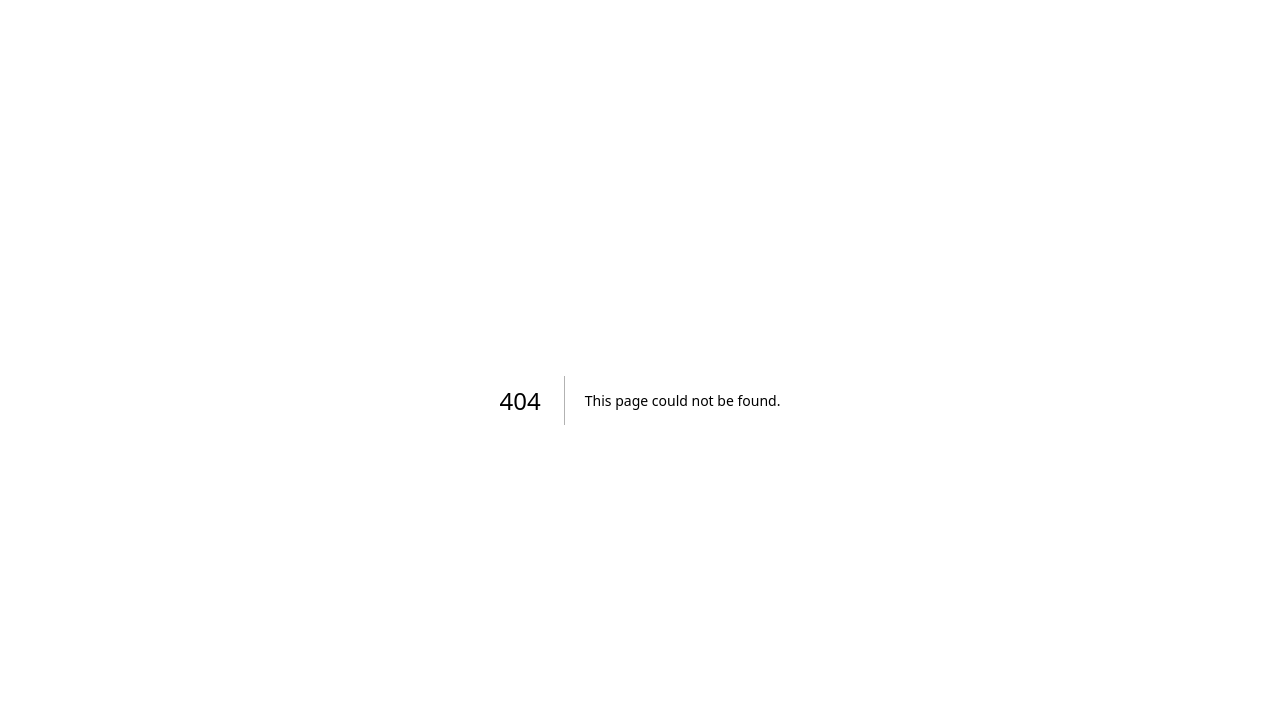
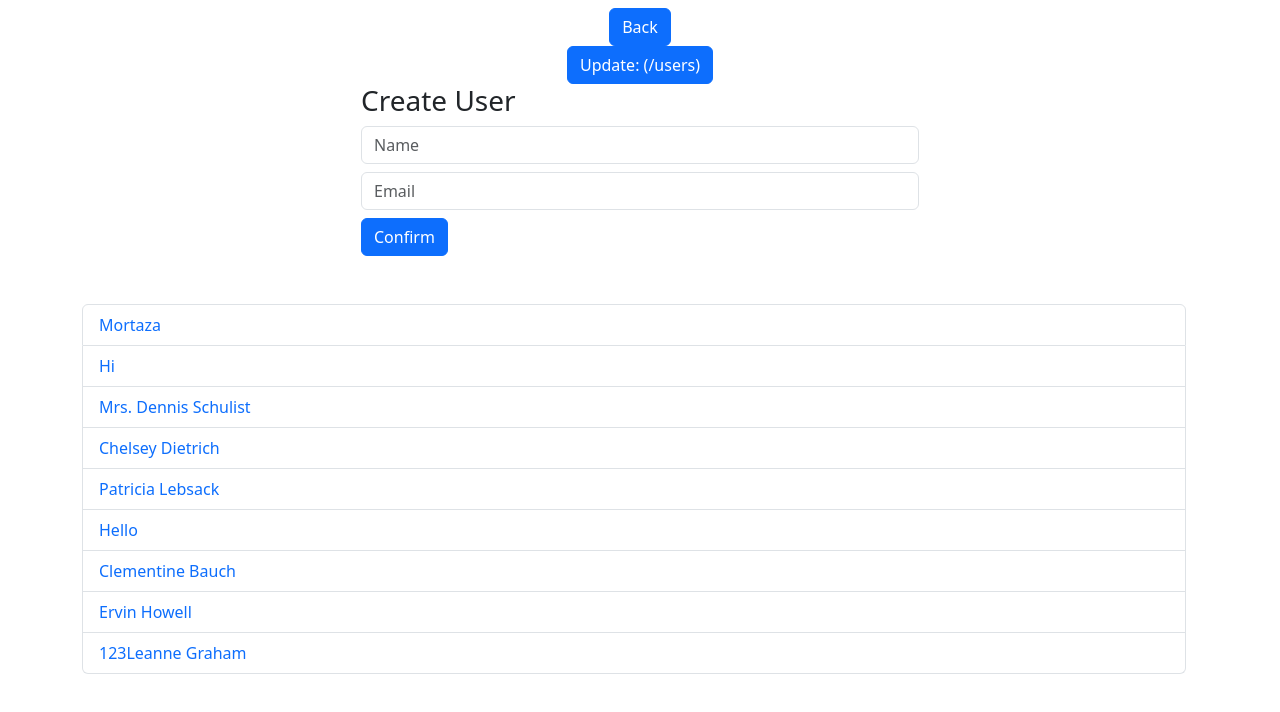
Before and after one commit to a-code-miner/CodeyadNextAppRouterV2, a Next.js app: page /usersNoStore in a window 1280 px wide. Before the commit this address had no page. Shown: the top 712 px of the page. Built offline with nearby package versions, Linux system fonts and the light colour scheme; data requests are answered from the project's data file.

Commit message:
app-prerendering-opting-out-data-caching-ssr lesson

```diff
--- a/app/page.js
+++ b/app/page.js
@@ -11,6 +11,7 @@ export default function Home() {
 					<ListGroupItemLink href={'/admin'} title={'admin'} />
 					<ListGroupItemLink href={'/admin/panel'} title={'admin panel'} />
 					<ListGroupItemLink href={'/filteredPosts'} title={'filtered posts'} />
+					<ListGroupItemLink href={'/usersNoStore'} title={'Users no store'} />
 				</ListGroup>
 			</Row>
 		</Container>
--- /dev/null
+++ b/app/usersNoStore/page.jsx
@@ -0,0 +1,65 @@
+import { Container, ListGroup, Row } from "react-bootstrap";
+import ListGroupItemLink from "@/components/ListGroupItemLink";
+import BackButton from "@/components/BackButton";
+import { revalidatePath } from "next/cache";
+import UpdateData from "@/components/UpdateData";
+
+const getUsersService = async () => {
+    const res = await fetch('http://localhost:4000/users?_sort=id&_order=desc', {
+        cache: 'no-store'
+    });
+    const users = await res.json();
+    return users;
+};
+
+// export const dynamic = 'force-dynamic';
+// export const fetchCache = 'force-no-store';
+
+const UsersPage = async () => {
+    const users = await getUsersService();
+
+    const createUserAction = async (formData) => {
+        'use server';
+        const name = formData.get('name');
+        const email = formData.get('email');
+        const res = await fetch('http://localhost:4000/users', {
+            method: 'POST',
+            headers: {
+                'Content-Type': 'application/json'
+            },
+            body: JSON.stringify({
+                name,
+                email
+            })
+        });
+        console.log(res.status);
+        // if (res.status === 200) {
+        revalidatePath('/users');
+        // };
+    };
+
+    return (
+        <>
+            <Container className="d-flex justify-content-center align-items-center flex-column">
+                <BackButton />
+                <UpdateData path={'/users'} />
+                <form className="text-right w-50" action={createUserAction}>
+                    <h3>Create User</h3>
+                    <input className="form-control mt-2" type="text" name="name" placeholder="Name" />
+                    <input className="form-control mt-2" type="email" name="email" placeholder="Email" />
+                    <button className="btn btn-primary mt-2" type="submit">Confirm</button>
+                </form>
+
+                <Row className='mt-5 w-100'>
+                    <ListGroup>
+                        {users.map((user) => (
+                            <ListGroupItemLink key={user.id} href={`/users/${user.id}`} title={user.name} />
+                        ))}
+                    </ListGroup>
+                </Row>
+            </Container>
+        </>
+    );
+};
+
+export default UsersPage;
```
